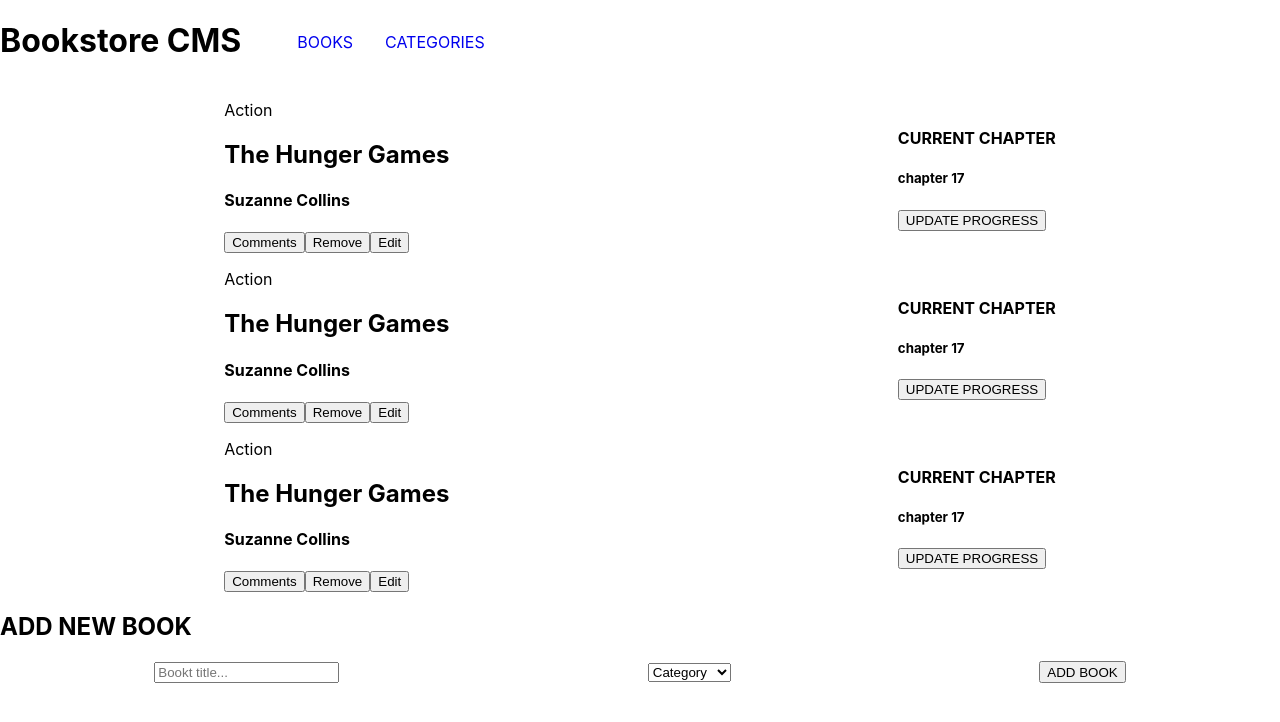
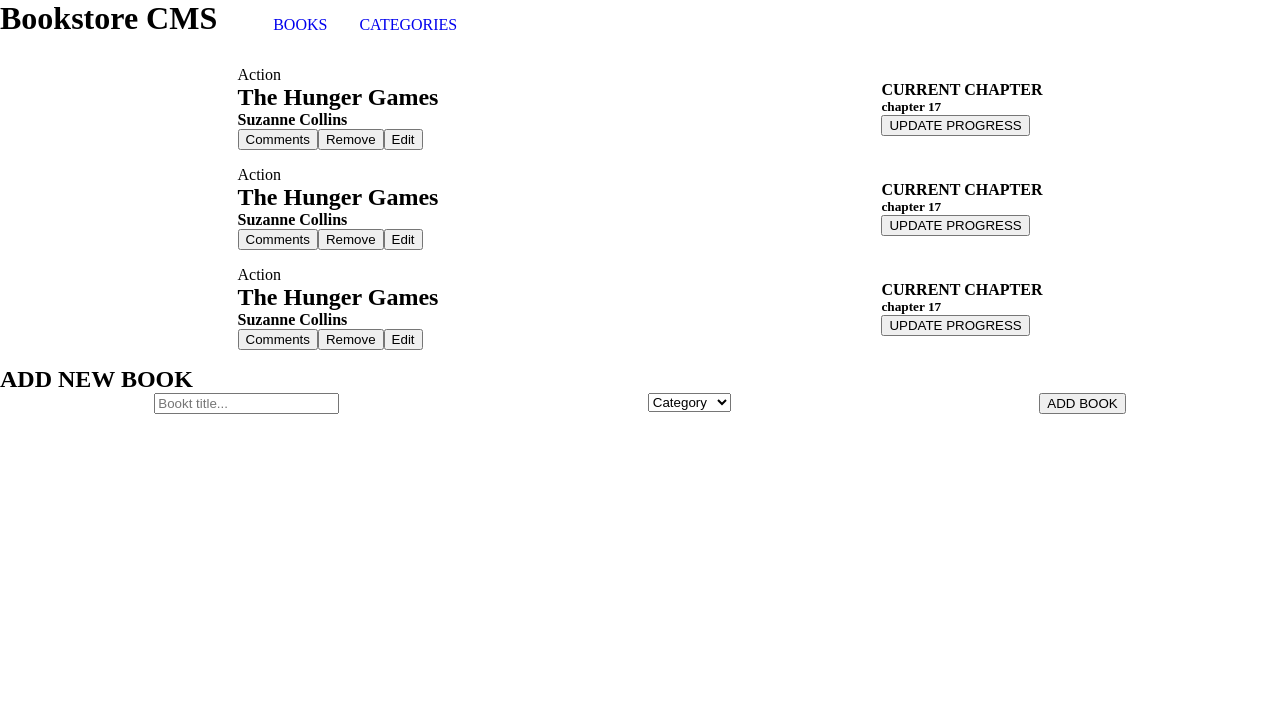
Before and after one commit to youmari/bookStore, a React (Create React App) app: page / in a window 1280 px wide. Shown: the top 722 px of the page. Built offline with nearby package versions, Linux system fonts and the light colour scheme; the HTML template or start-up script is replaced by a standard one.

Commit message:
Remove default styles from index.css

```diff
--- a/package.json
+++ b/package.json
@@ -48,6 +48,10 @@
     "eslint-plugin-import": "^2.25.4",
     "eslint-plugin-jsx-a11y": "^6.5.1",
     "eslint-plugin-react": "^7.28.0",
-    "eslint-plugin-react-hooks": "^4.3.0"
+    "eslint-plugin-react-hooks": "^4.3.0",
+    "stylelint": "^13.13.1",
+    "stylelint-config-standard": "^21.0.0",
+    "stylelint-csstree-validator": "^1.9.0",
+    "stylelint-scss": "^3.21.0"
   }
 }
--- a/src/index.css
+++ b/src/index.css
@@ -1,15 +1,5 @@
-body {
+* {
   margin: 0;
-  font-family: -apple-system, BlinkMacSystemFont, 'Segoe UI', 'Roboto', 'Oxygen',
-    'Ubuntu', 'Cantarell', 'Fira Sans', 'Droid Sans', 'Helvetica Neue',
-    sans-serif;
-  -webkit-font-smoothing: antialiased;
-  -moz-osx-font-smoothing: grayscale;
-}
-
-code {
-  font-family: source-code-pro, Menlo, Monaco, Consolas, 'Courier New',
-    monospace;
 }
 
 header {
@@ -39,3 +29,7 @@
   display: flex;
   justify-content: space-around;
 }
+
+article {
+  margin: 1rem;
+}
```
Also changed, not shown: 1 other file (tests, documents, lock files or other folders).
